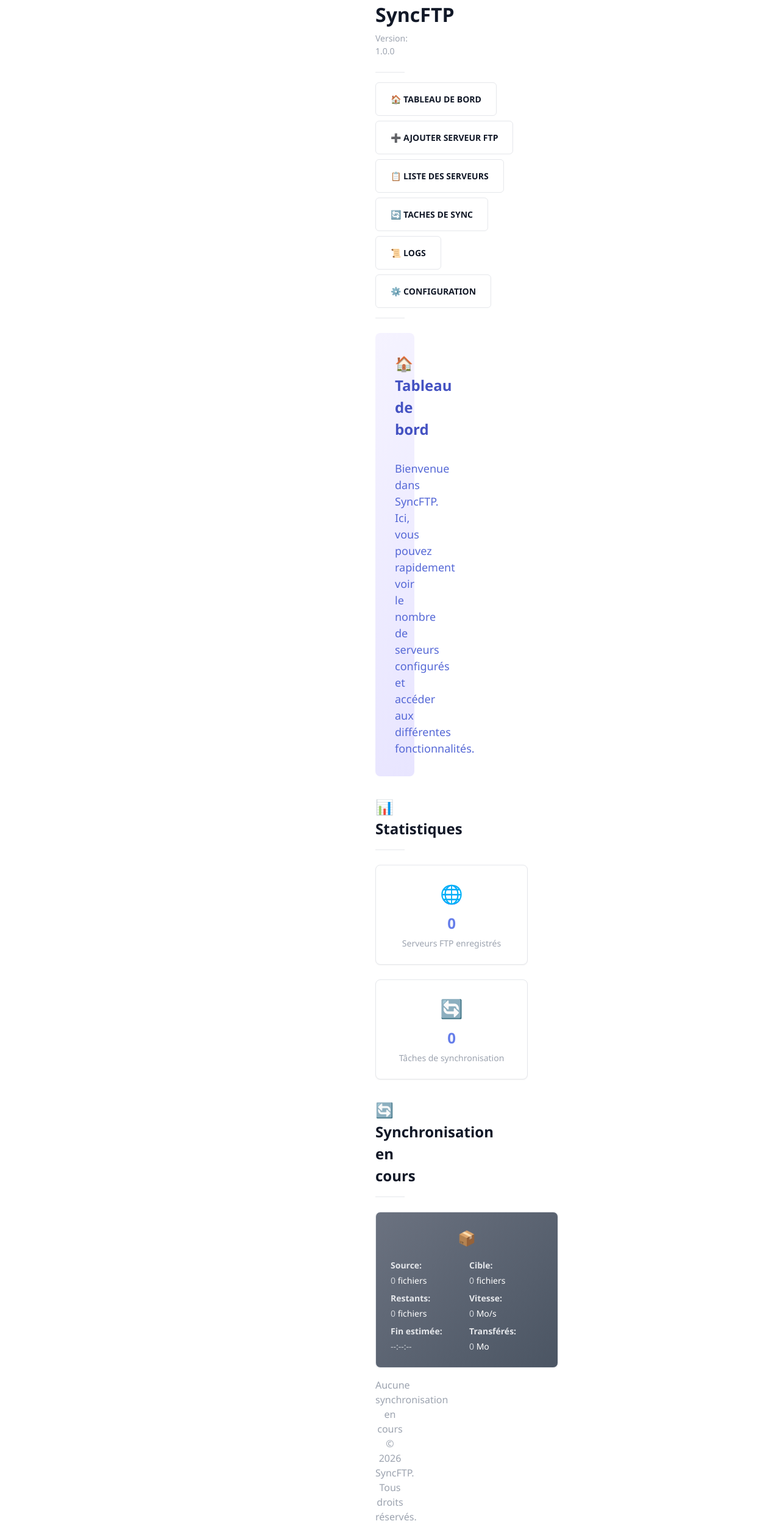
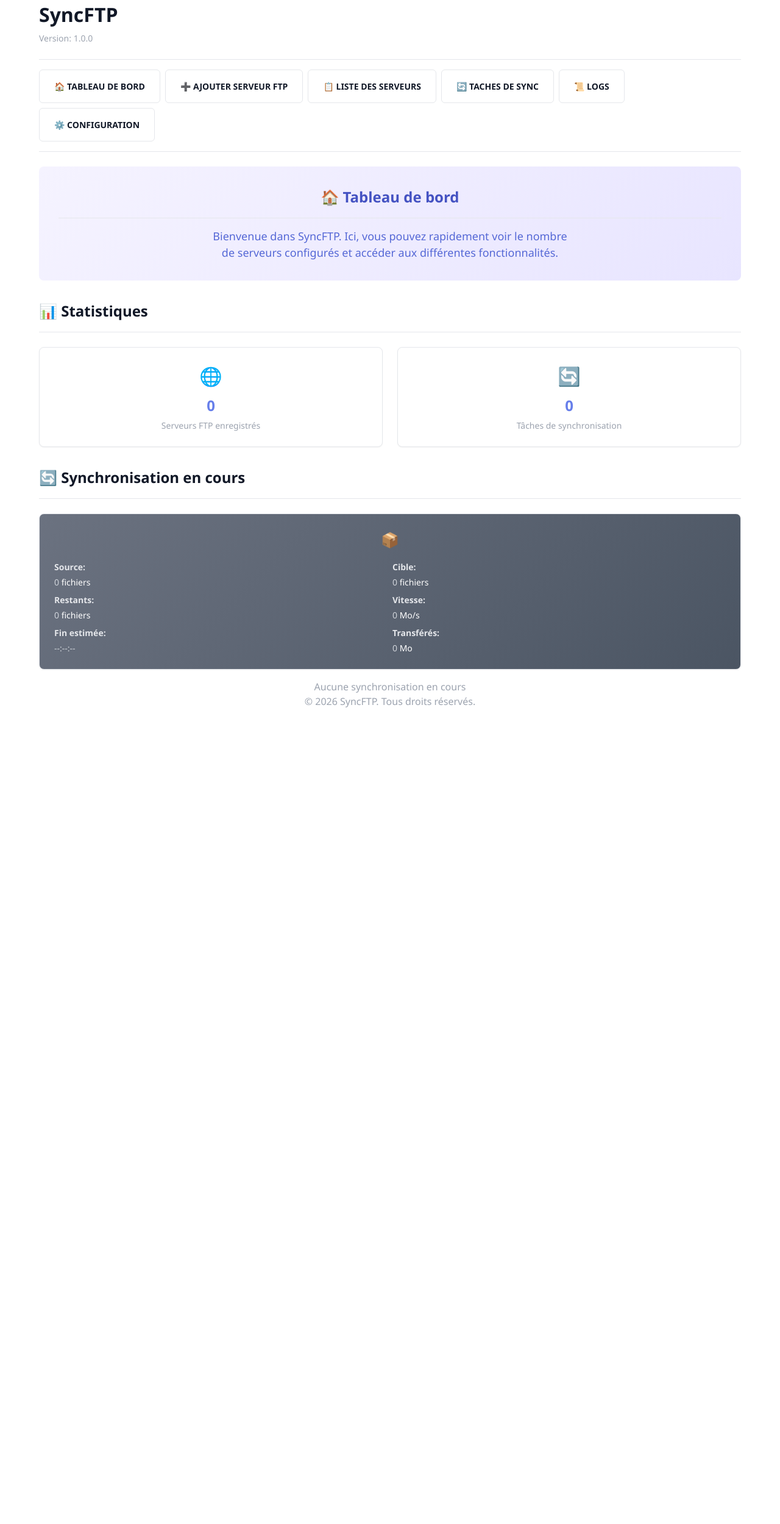
Before and after one commit to SHARKYBLUSTER/SyncFTP, a Flask app: page / in a window 1280 px wide. Shown: the whole page at 61% size. After the commit the page ends 1160 px from the top, so only its background shows below. Run offline with Flask 3, Linux system fonts and the light colour scheme; data that the repository does not hold is empty.

Commit message:
Fix: Augmentation de la max-width du container à 1200px
La valeur précédente var(--spacing-4xl) = 96px était trop petite.
Nouvelle valeur: 1200px pour un conteneur standard.

Generated by Mistral Vibe.
Co-Authored-By: Mistral Vibe <vibe@mistral.ai>

```diff
--- a/static/css/main.css
+++ b/static/css/main.css
@@ -379,7 +379,7 @@ textarea:focus-visible,
 
 .container {
     width: 100%;
-    max-width: var(--spacing-4xl);
+    max-width: 1200px;
     margin: 0 auto;
     padding: 0 var(--spacing-lg);
 }
```
